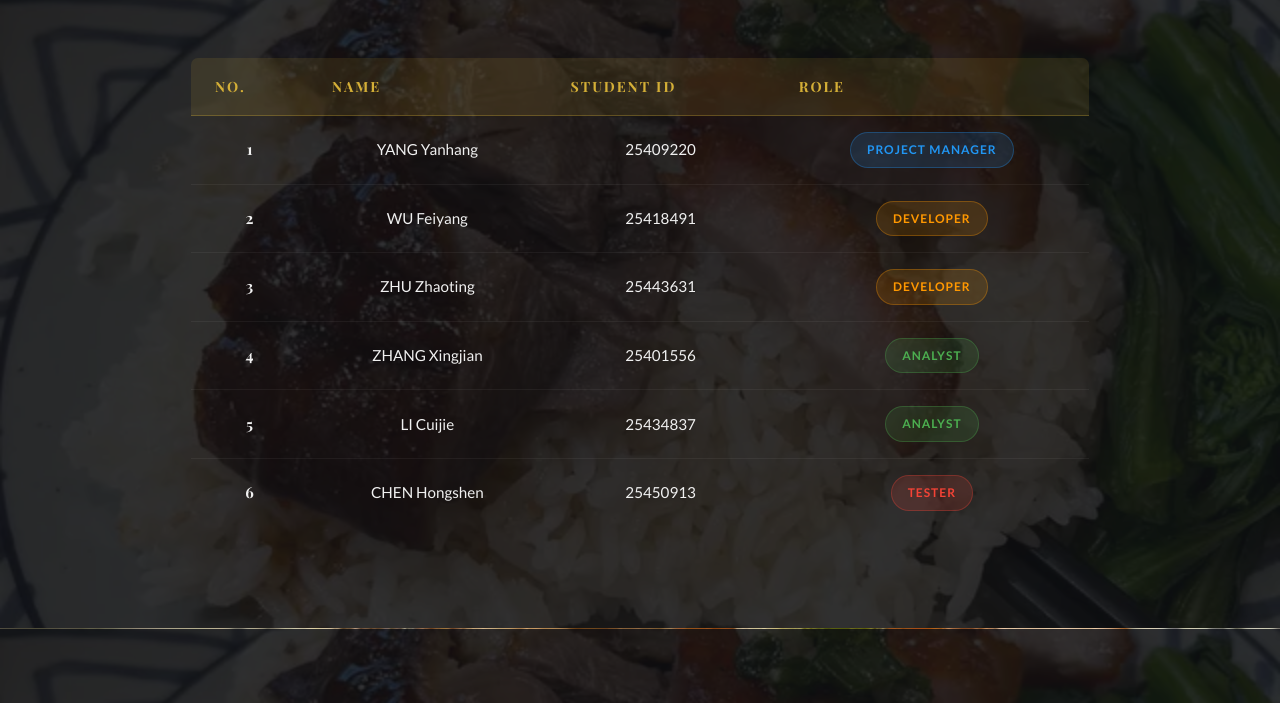
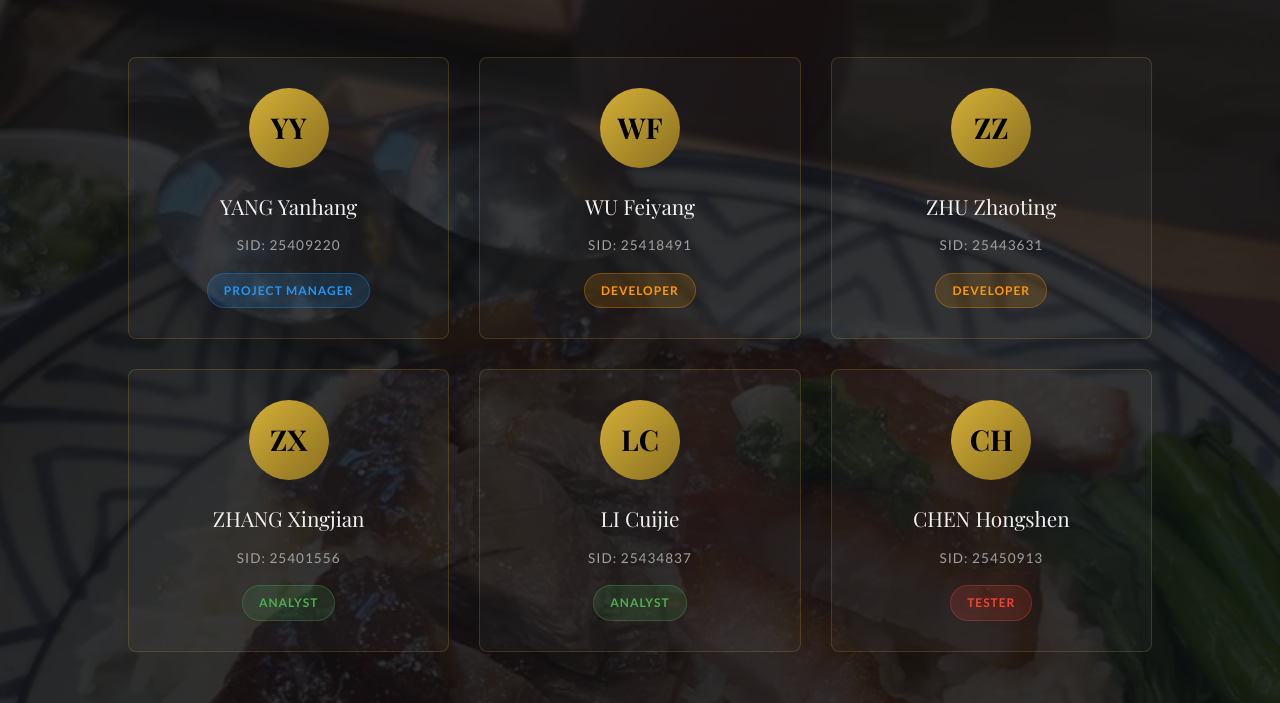
Before and after one commit to Fly-cpu-source/COMP7780-A3, a website: page comp7780_home.html in a window 1280 px wide. Shown: the part 2605-3308 px from the top of the page. Drawn offline with nearby package versions, Linux system fonts and the light colour scheme; a web font is replaced by a local one.

Commit message:
Revert home.html team section to div card layout
R6 is still satisfied via the table footer on comp7780_product.html

Co-Authored-By: Claude Sonnet 4.6 <noreply@anthropic.com>

```diff
--- a/comp7780_home.html
+++ b/comp7780_home.html
@@ -343,47 +343,73 @@
             text-align: center;
         }
 
-        .team-table {
-            width: 100%;
-            max-width: 900px;
+        .team-grid {
+            display: grid;
+            grid-template-columns: repeat(3, 1fr);
+            gap: 30px;
+            max-width: 1200px;
             margin: 0 auto;
-            border-collapse: collapse;
-            border: 1px solid rgba(212, 175, 55, 0.25);
+        }
+
+        .team-card {
+            background: rgba(255, 255, 255, 0.03);
+            border: 1px solid rgba(212, 175, 55, 0.2);
             border-radius: 8px;
+            padding: 30px 20px;
+            transition: var(--transition);
+            position: relative;
             overflow: hidden;
         }
 
-        .team-table th {
-            background: rgba(212, 175, 55, 0.12);
-            color: var(--gold);
-            font-family: var(--font-head);
-            font-size: 0.88rem;
-            letter-spacing: 2px;
-            text-transform: uppercase;
-            padding: 16px 24px;
-            border-bottom: 1px solid rgba(212, 175, 55, 0.3);
-            text-align: left;
+        .team-card::before {
+            content: '';
+            position: absolute;
+            top: 0;
+            left: 0;
+            right: 0;
+            height: 3px;
+            background: var(--gold);
+            transform: scaleX(0);
+            transition: transform 0.4s ease;
         }
 
-        .team-table td {
-            padding: 16px 24px;
-            color: var(--text-light);
-            border-bottom: 1px solid rgba(255, 255, 255, 0.05);
-            font-size: 0.95rem;
+        .team-card:hover {
+            background: rgba(255, 255, 255, 0.06);
+            transform: translateY(-5px);
+            box-shadow: 0 10px 40px rgba(0, 0, 0, 0.3);
         }
 
-        .team-table tr:last-child td {
-            border-bottom: none;
+        .team-card:hover::before {
+            transform: scaleX(1);
         }
 
-        .team-table tbody tr:hover td {
-            background: rgba(255, 255, 255, 0.04);
+        .team-avatar {
+            width: 80px;
+            height: 80px;
+            background: linear-gradient(135deg, var(--gold) 0%, var(--gold-dim) 100%);
+            border-radius: 50%;
+            margin: 0 auto 20px;
+            display: flex;
+            align-items: center;
+            justify-content: center;
+            font-family: var(--font-head);
+            font-size: 1.8rem;
+            color: #000;
+            font-weight: 700;
         }
 
-        .team-no {
-            color: var(--gold);
-            font-weight: 700;
+        .team-name {
             font-family: var(--font-head);
+            font-size: 1.3rem;
+            color: var(--text-light);
+            margin-bottom: 8px;
+        }
+
+        .team-id {
+            font-size: 0.85rem;
+            color: var(--text-gray);
+            margin-bottom: 15px;
+            letter-spacing: 1px;
         }
 
         .role-badge {
@@ -420,11 +446,23 @@
             border: 1px solid rgba(244, 67, 54, 0.3);
         }
 
+        @media (max-width: 992px) {
+            .team-grid {
+                grid-template-columns: repeat(2, 1fr);
+            }
+        }
+
         @media (max-width: 768px) {
             .hero h1 { font-size: 3rem; }
             .about-section { grid-template-columns: 1fr; }
             .footer-logos { flex-direction: column; gap: 20px; }
-            .team-table th, .team-table td { padding: 12px 14px; font-size: 0.85rem; }
+            .team-grid {
+                grid-template-columns: 1fr;
+                gap: 20px;
+            }
+            .team-card {
+                padding: 25px 15px;
+            }
         }
     </style>
 </head>
@@ -499,54 +537,49 @@
         <h2>Meet Our Team</h2>
     </div>
 
-    <table class="team-table">
-        <thead>
-            <tr>
-                <th>No.</th>
-                <th>Name</th>
-                <th>Student ID</th>
-                <th>Role</th>
-            </tr>
-        </thead>
-        <tbody>
-            <tr>
-                <td class="team-no">1</td>
-                <td>YANG Yanhang</td>
-                <td>25409220</td>
-                <td><span class="role-badge role-pm">Project Manager</span></td>
-            </tr>
-            <tr>
-                <td class="team-no">2</td>
-                <td>WU Feiyang</td>
-                <td>25418491</td>
-                <td><span class="role-badge role-developer">Developer</span></td>
-            </tr>
-            <tr>
-                <td class="team-no">3</td>
-                <td>ZHU Zhaoting</td>
-                <td>25443631</td>
-                <td><span class="role-badge role-developer">Developer</span></td>
-            </tr>
-            <tr>
-                <td class="team-no">4</td>
-                <td>ZHANG Xingjian</td>
-                <td>25401556</td>
-                <td><span class="role-badge role-analyst">Analyst</span></td>
-            </tr>
-            <tr>
-                <td class="team-no">5</td>
-                <td>LI Cuijie</td>
-                <td>25434837</td>
-                <td><span class="role-badge role-analyst">Analyst</span></td>
-            </tr>
-            <tr>
-                <td class="team-no">6</td>
-                <td>CHEN Hongshen</td>
-                <td>25450913</td>
-                <td><span class="role-badge role-tester">Tester</span></td>
-            </tr>
-        </tbody>
-    </table>
+    <div class="team-grid">
+        <div class="team-card">
+            <div class="team-avatar">YY</div>
+            <div class="team-name">YANG Yanhang</div>
+            <div class="team-id">SID: 25409220</div>
+            <span class="role-badge role-pm">Project Manager</span>
+        </div>
+
+        <div class="team-card">
+            <div class="team-avatar">WF</div>
+            <div class="team-name">WU Feiyang</div>
+            <div class="team-id">SID: 25418491</div>
+            <span class="role-badge role-developer">Developer</span>
+        </div>
+
+        <div class="team-card">
+            <div class="team-avatar">ZZ</div>
+            <div class="team-name">ZHU Zhaoting</div>
+            <div class="team-id">SID: 25443631</div>
+            <span class="role-badge role-developer">Developer</span>
+        </div>
+
+        <div class="team-card">
+            <div class="team-avatar">ZX</div>
+            <div class="team-name">ZHANG Xingjian</div>
+            <div class="team-id">SID: 25401556</div>
+            <span class="role-badge role-analyst">Analyst</span>
+        </div>
+
+        <div class="team-card">
+            <div class="team-avatar">LC</div>
+            <div class="team-name">LI Cuijie</div>
+            <div class="team-id">SID: 25434837</div>
+            <span class="role-badge role-analyst">Analyst</span>
+        </div>
+
+        <div class="team-card">
+            <div class="team-avatar">CH</div>
+            <div class="team-name">CHEN Hongshen</div>
+            <div class="team-id">SID: 25450913</div>
+            <span class="role-badge role-tester">Tester</span>
+        </div>
+    </div>
 </section>
 
 <footer class="bg-image-section">
```
